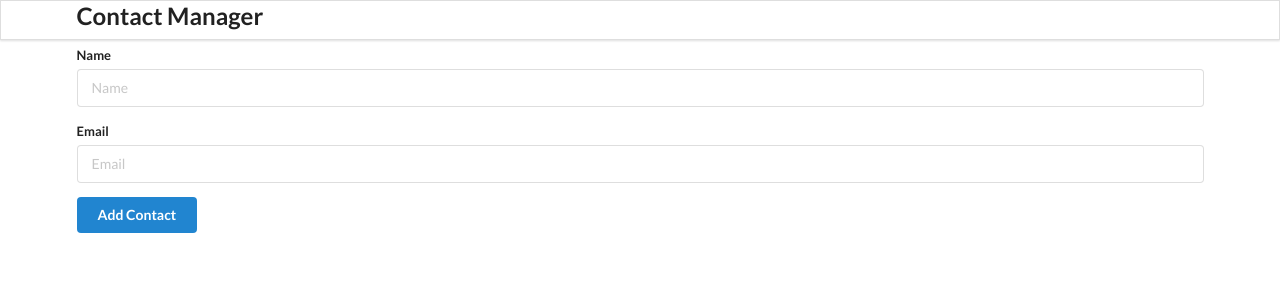
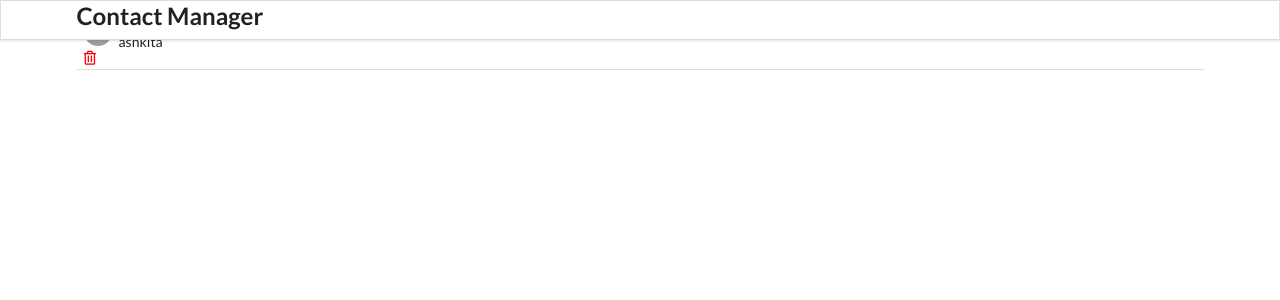
Before and after one commit to Ankita-singh-05/Contact-App, a React (Create React App) app: page / in a window 1280 px wide. Shown: the top 300 px of the page. Built offline with nearby package versions, Linux system fonts and the light colour scheme; grey boxes are pictures that could not be loaded.

Commit message:
Switch and Exact

```diff
--- a/src/components/App.js
+++ b/src/components/App.js
@@ -1,4 +1,5 @@
 import React, { useState, useEffect } from "react";
+import { BrowserRouter as Router, Switch, Route } from "react-router-dom";
 import { uuid } from "uuidv4";
 import Header from "./Header";
 import AddContact from "./AddContact";
@@ -49,9 +50,16 @@
   return (
     <>
       <div className="ui container">
+        <Router>
         <Header />
-        <AddContact addContactHandler={ addContactHandler } />
-        <ContactList contacts={contacts} getContactId= { removeContactHandler }  />
+        <Switch>
+          {/* Switch match the first route that is / and diplay the contactList in the /add route also so we need to write exact */}
+        <Route path="/" exact component = { ContactList } />
+        <Route path="/add" component = {AddContact} />
+        </Switch>
+        {/* <AddContact addContactHandler={ addContactHandler } />
+        <ContactList contacts={contacts} getContactId= { removeContactHandler }  /> */}
+        </Router>
       </div>
     </>
   );
--- a/src/components/ContactList.js
+++ b/src/components/ContactList.js
@@ -7,7 +7,13 @@
     const deleteContactHandler = (id) => {
         props.getContactId(id);
     };
-    const renderContactList = props.contacts.map((contact) => {
+
+    const contacts = [{
+        id: "1",
+        name: "ankita",
+        email: "asnkita"
+    }];
+    const renderContactList = contacts.map((contact) => {
         return (
         <ContactCard
         contact={contact}
```
